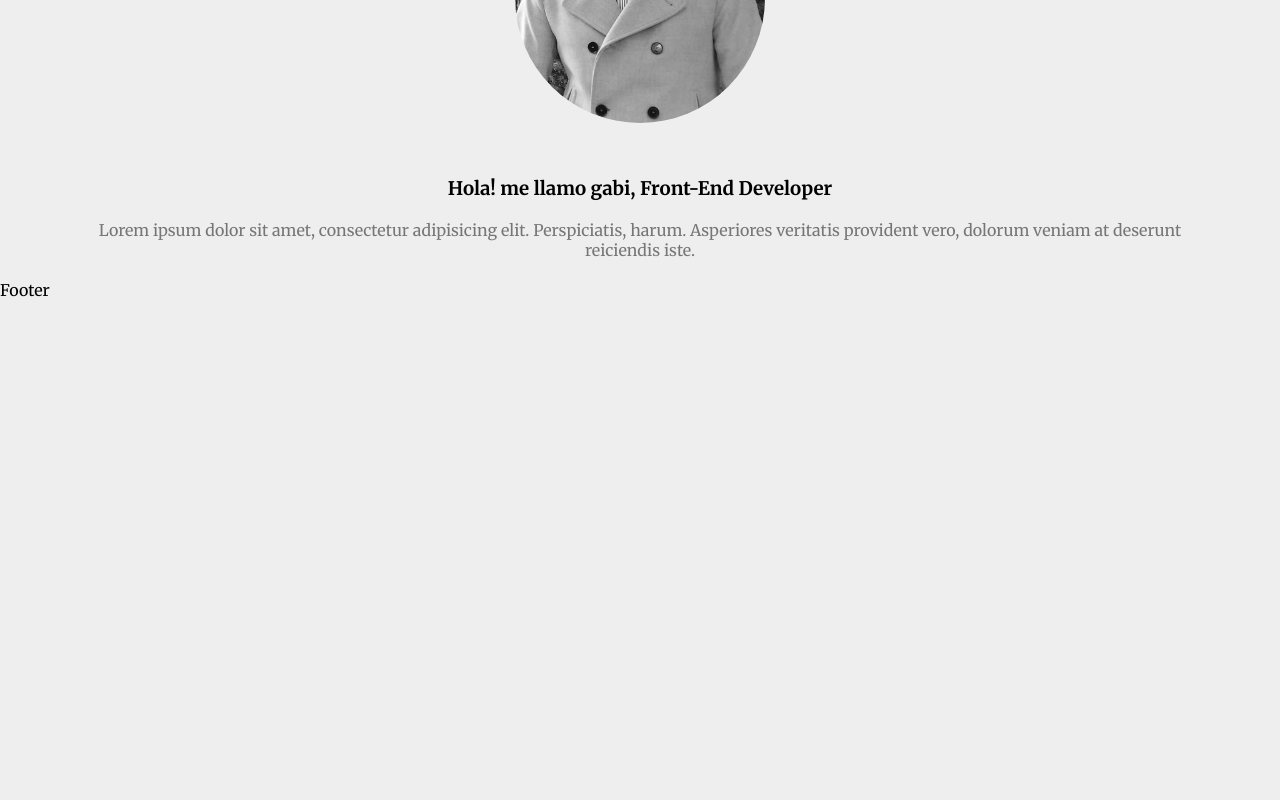
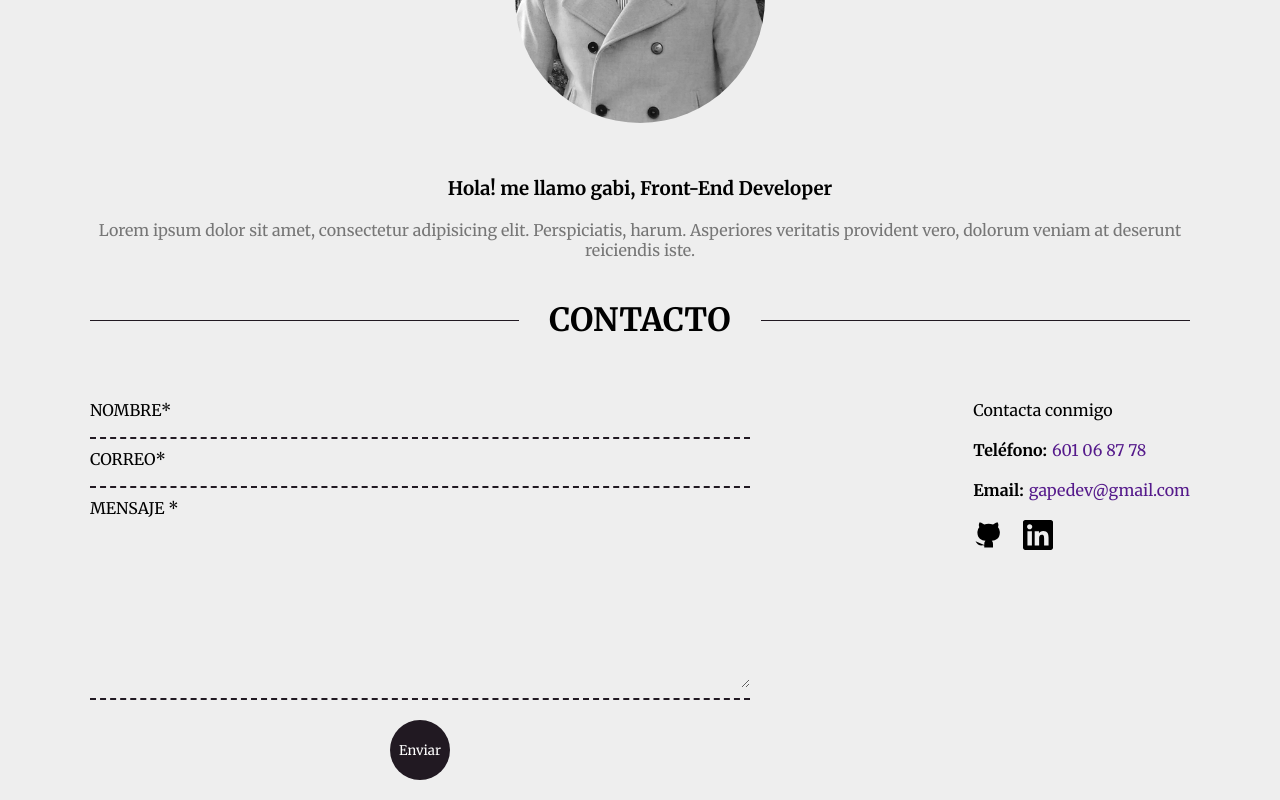
Before and after one commit to gapedev/React-Portfolio, a Next.js app: page / in a window 1280 px wide. Shown: the part 462-1262 px from the top of the page. Before the commit the page ends 800 px from the top, so only its background shows below. Built offline with nearby package versions, Linux system fonts and the light colour scheme; a web font is replaced by a local one.

Commit message:
inicio footer

```diff
--- a/components/boton.jsx
+++ b/components/boton.jsx
@@ -1,7 +1,7 @@
 
 const Boton = ({text, icon}) => {
    return (
-    <button className="boton" onClick= "window.location.href='../public/img/gabi.png';">{text}</button>
+      <button className="boton" onClick= "window.location.href='../public/img/gabi.png';">{text}</button>
    )
 }
 
--- a/components/footer.jsx
+++ b/components/footer.jsx
@@ -1,8 +1,57 @@
+import Separator from '../components/separator';
+import Github from './icons/github';
+import Linkedin from './icons/linkedin';
 
 const Footer = () => {
     return (
-        <div>
-            <p>Footer</p>
+        <div className="footer container">
+            <Separator
+            text="Contacto"
+            />
+            <div className="footer_content">
+                <div className="footer_form">
+                    <form>
+                        <fieldset>
+                            <div className="footer_item">
+                                <label for="">Nombre*</label>
+                                <input type="text" />
+                            </div>
+                            <div className="footer_item">
+                                <label htmlFor="">Correo*</label>
+                                <input type="text" />
+                            </div>
+                            <div className="footer_item">
+                              <label htmlFor="">Mensaje *</label>
+                              <textarea name="" id="" cols="30" rows="10"></textarea>
+                            </div>
+                            <div className="footer_send">
+                              <button type='submit'>Enviar</button>
+                            </div>
+                        </fieldset>
+                    </form>
+                </div>
+                <div className="footer_info">
+                    <div className="footer_text">
+                      <p>Contacta conmigo</p>
+                    </div>
+                    <div className="footer_adress">
+                      <span>Teléfono:</span>
+                      <a href=""><p>601 06 87 78</p></a>
+                    </div>
+                    <div className="footer_adress">
+                      <span>Email:</span>
+                      <a href=""><p>gapedev@gmail.com</p></a>
+                    </div>
+                    <div className="footer_rrss">
+                      <Github
+                      width={30}
+                      height={30}/>
+                      <Linkedin
+                      width={30}
+                      height={30} />
+                    </div>
+                </div>
+            </div>
         </div>
     )
 }
--- a/components/icons/github.jsx
+++ b/components/icons/github.jsx
@@ -1,6 +1,7 @@
 
 const Github = ({width, height, fill}) => {
     return (
+        <a href="https://github.com/gapedev" target='_blank'>
             <svg
             width={width}
             height={height}
@@ -12,6 +13,7 @@ const Github = ({width, height, fill}) => {
             d="M16 22.027v-2.87a3.37 3.37 0 00-.94-2.61c3.14-.35 6.44-1.54 6.44-7a5.44 5.44 0 00-1.5-3.75 5.07 5.07 0 00-.09-3.77s-1.18-.35-3.91 1.48a13.38 13.38 0 00-7 0c-2.73-1.83-3.91-1.48-3.91-1.48A5.07 5.07 0 005 5.797a5.44 5.44 0 00-1.5 3.78c0 5.42 3.3 6.61 6.44 7a3.37 3.37 0 00-.94 2.58v2.87M9 20.027c-3 .973-5.5 0-7-3"
             />
             </svg>
+        </a>
     )
 }
 
--- a/components/icons/linkedin.jsx
+++ b/components/icons/linkedin.jsx
@@ -1,6 +1,7 @@
 
 const Linkedin = ({width, height, fill}) => {
     return (
+        <a href="https://www.linkedin.com/in/gabriel-p%C3%A9rez-licer%C3%A1n-b0826a14b/" target='_blank'>
             <svg
             width={width}
             height={height}
@@ -12,6 +13,7 @@ const Linkedin = ({width, height, fill}) => {
             d="M20.447 20.452h-3.554v-5.569c0-1.328-.027-3.037-1.852-3.037-1.853 0-2.136 1.445-2.136 2.939v5.667H9.351V9h3.414v1.561h.046c.477-.9 1.637-1.85 3.37-1.85 3.601 0 4.267 2.37 4.267 5.455v6.286zM5.337 7.433c-1.144 0-2.063-.926-2.063-2.065 0-1.138.92-2.063 2.063-2.063 1.14 0 2.064.925 2.064 2.063 0 1.139-.925 2.065-2.064 2.065zm1.782 13.019H3.555V9h3.564v11.452zM22.225 0H1.771C.792 0 0 .774 0 1.729v20.542C0 23.227.792 24 1.771 24h20.451C23.2 24 24 23.227 24 22.271V1.729C24 .774 23.2 0 22.222 0h.003z"
             />
             </svg>
+        </a>
     )
 }
 
--- /dev/null
+++ b/styles/components/_footer.scss
@@ -0,0 +1,86 @@
+@use '../base' as *;
+
+.footer {
+    &_content {
+        display: flex;
+        justify-content: space-between;
+        padding-top: 60px;
+        width: 100%;
+    }
+
+    &_form {
+        width: 60%;
+        fieldset {
+            display: flex;
+            flex-direction: column;
+            border: none;
+            text-transform: uppercase;
+        }
+    }
+
+    &_item {
+        display: flex;
+        padding: 10px 0 10px 0;
+        border-bottom: 2px dashed $primary;
+            &:first-child {
+                padding-top: 0;
+            }
+
+            &:nth-child(3) {
+                align-items: inherit;
+                flex-direction: column;
+            }
+
+            input {
+                border:none;
+                padding: 0 0 10px 10px;
+                width: 100%;
+
+                &:focus {
+                    border: none;
+                }
+                &:active {
+                    border: none;
+                }
+            }
+            textarea {
+                border: none;
+
+                &:focus {
+                    border: none;
+                }
+                &:active {
+                    border: none;
+                }
+            }
+    }
+
+    &_adress {
+        display: flex;
+        margin: 20px 0;
+        span {
+            font-weight: bold;
+            margin-right: 5px;
+        }
+    }
+
+    &_rrss {
+        display: flex;
+        gap: 20px;
+    }
+
+    &_send {
+        display: flex;
+        justify-content: center;
+        margin-top: 20px;
+
+        button {
+            background-color: $primary;
+            border-radius: 50%;
+            cursor: pointer;
+            color: $white;
+            width: 60px;
+            height: 60px;
+        }
+    }
+}
--- a/styles/components/_index.scss
+++ b/styles/components/_index.scss
@@ -3,4 +3,5 @@
 @forward './boton';
 @forward './about';
 @forward './separator';
-@forward './circle.scss';
+@forward './circle';
+@forward './footer';
```
Lines whose indentation alone changed are shown as unchanged.
